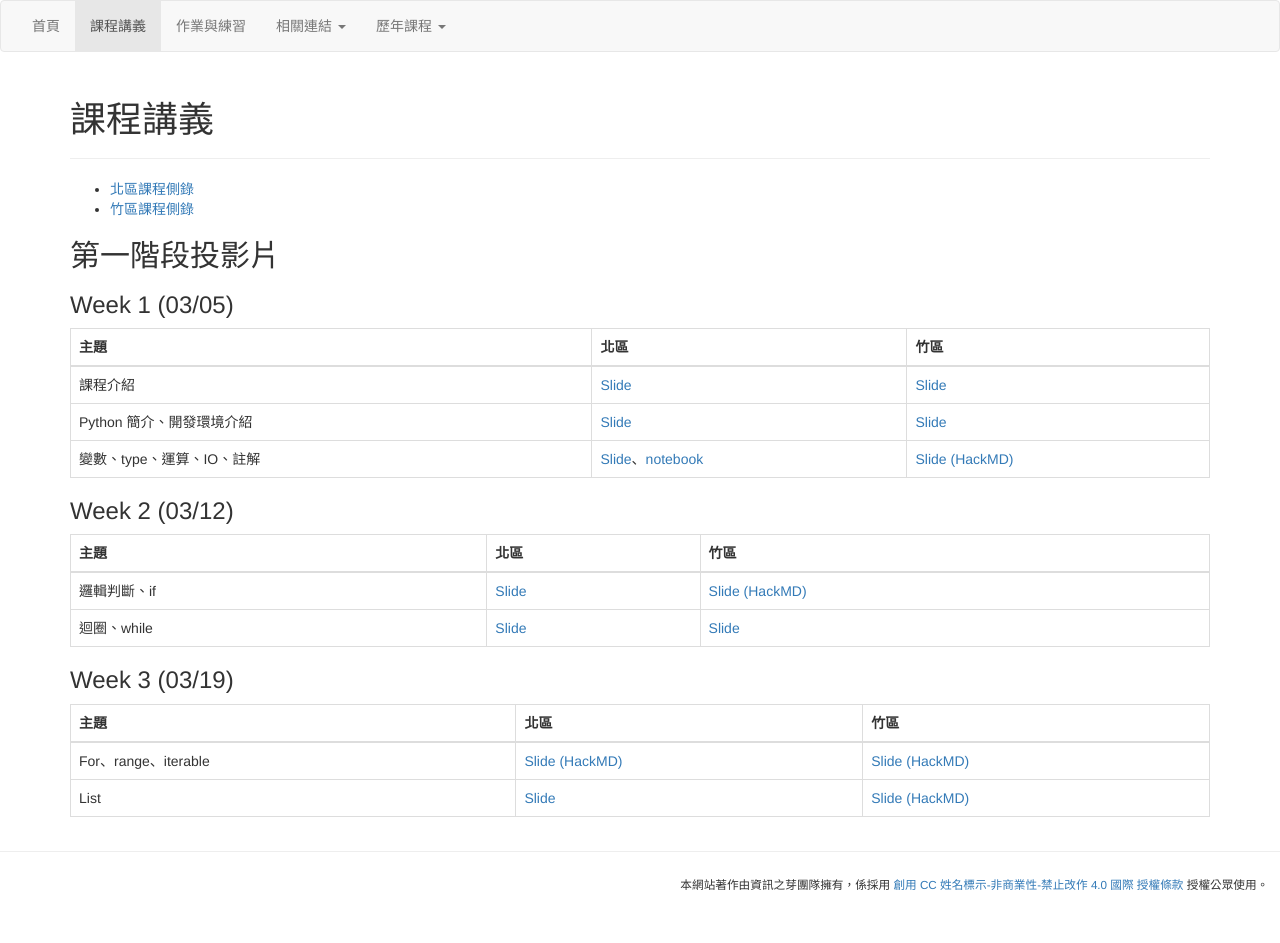
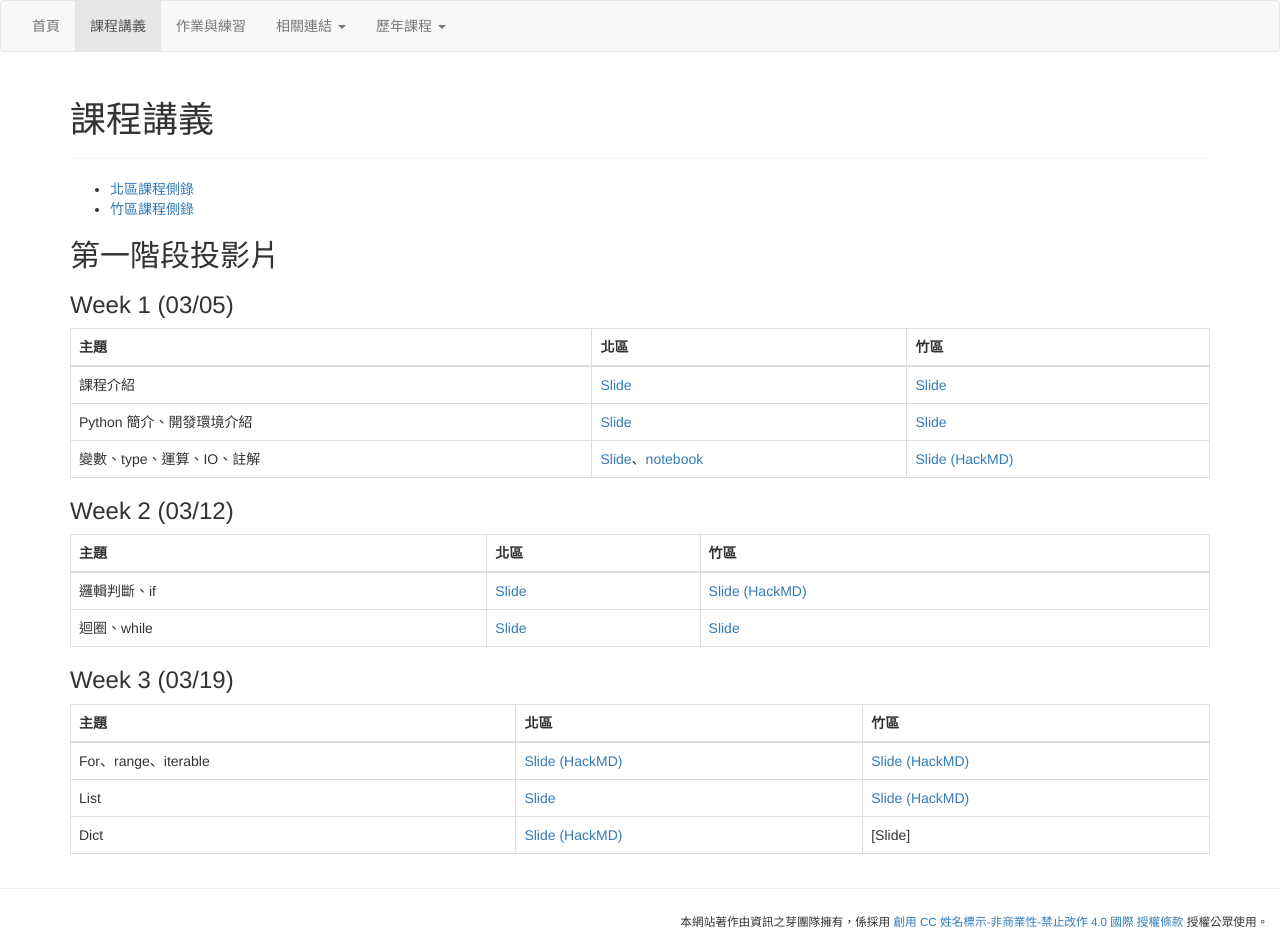
Before and after one commit to tw-csie-sprout/py2023, a Jekyll site: the page built from slides.md, in a window 1280 px wide and 943 px high. Built offline with Jekyll 4.4.1, drawn with Linux system fonts in a browser that asks for light colours.

Commit message:
Update slides.md

```diff
--- a/slides.md
+++ b/slides.md
@@ -33,3 +33,4 @@ title: "課程講義"
 | --- | --- | --- |
 | For、range、iterable | [Slide (HackMD)](https://hackmd.io/@howardhsuuu/B1R0LFnCs#/) | [Slide (HackMD)](https://hackmd.io/d7iRbAabT3OlTFbw6sRptg) |
 | List | [Slide](https://hackmd.io/@s3131212/BkQhTko13) | [Slide (HackMD)](https://hackmd.io/rIEP0wDhSiKrV_udWgfJVg) |
+| Dict | [Slide (HackMD)](https://hackmd.io/@YuKai0928/Bk-Tf2ops) | [Slide] |
```
